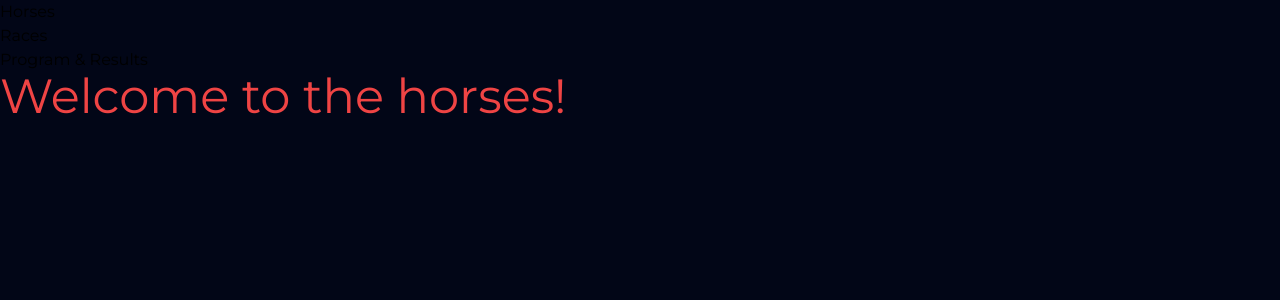
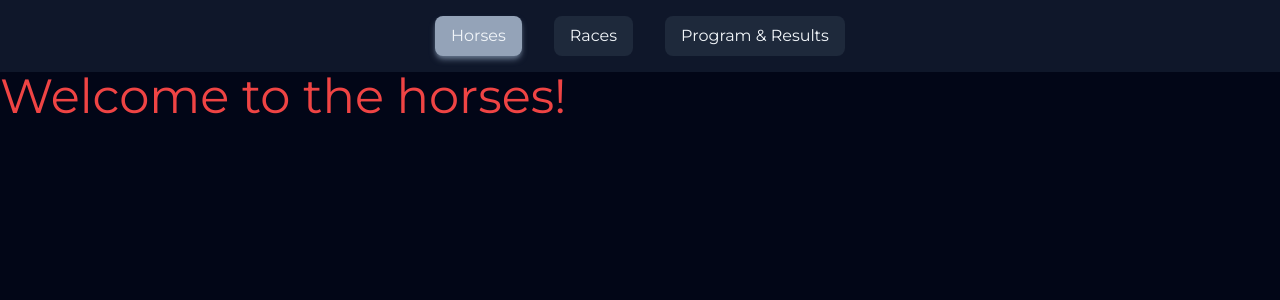
Before and after one commit to doguozcan/horse-racing, a Vue app: page / in a window 1280 px wide. Shown: the top 300 px of the page. Built offline with nearby package versions, Linux system fonts and the light colour scheme.

Commit message:
Style navigation bar

```diff
--- a/src/App.vue
+++ b/src/App.vue
@@ -1,5 +1,5 @@
 <template>
-  <div class="flex flex-col min-h-screen bg-slate-950 font-montserrat">
+  <div class="flex flex-col min-h-screen bg-slate-950 text-slate-100 font-montserrat">
     <NavBar />
     <RouterView />
   </div>
--- a/src/components/NavBar.vue
+++ b/src/components/NavBar.vue
@@ -1,11 +1,29 @@
 <template>
-  <nav>
-    <RouterLink to="/"><div>Horses</div></RouterLink>
-    <RouterLink to="races"><div>Races</div></RouterLink>
-    <RouterLink to="program-and-results"><div>Program & Results</div></RouterLink>
+  <nav class="flex flex-col sm:flex-row justify-center bg-slate-900">
+    <RouterLink
+      v-for="(navBarItem, navBarIndex) in navBarItems"
+      :key="navBarIndex"
+      :to="navBarItem.path"
+    >
+      <div
+        class="m-1 py-1 rounded-lg text-center sm:m-4 sm:px-4 sm:py-2 hover:opacity-90 active:opacity-100"
+        :class="{
+          'bg-slate-800': $route.path !== navBarItem.path,
+          'bg-slate-400 shadow-md shadow-slate-500': $route.path === navBarItem.path
+        }"
+      >
+        {{ navBarItem.label }}
+      </div>
+    </RouterLink>
   </nav>
 </template>
 
 <script setup>
 import { RouterLink } from 'vue-router'
+
+const navBarItems = [
+  { path: '/', label: 'Horses' },
+  { path: '/races', label: 'Races' },
+  { path: '/program-and-results', label: 'Program & Results' }
+]
 </script>
```
